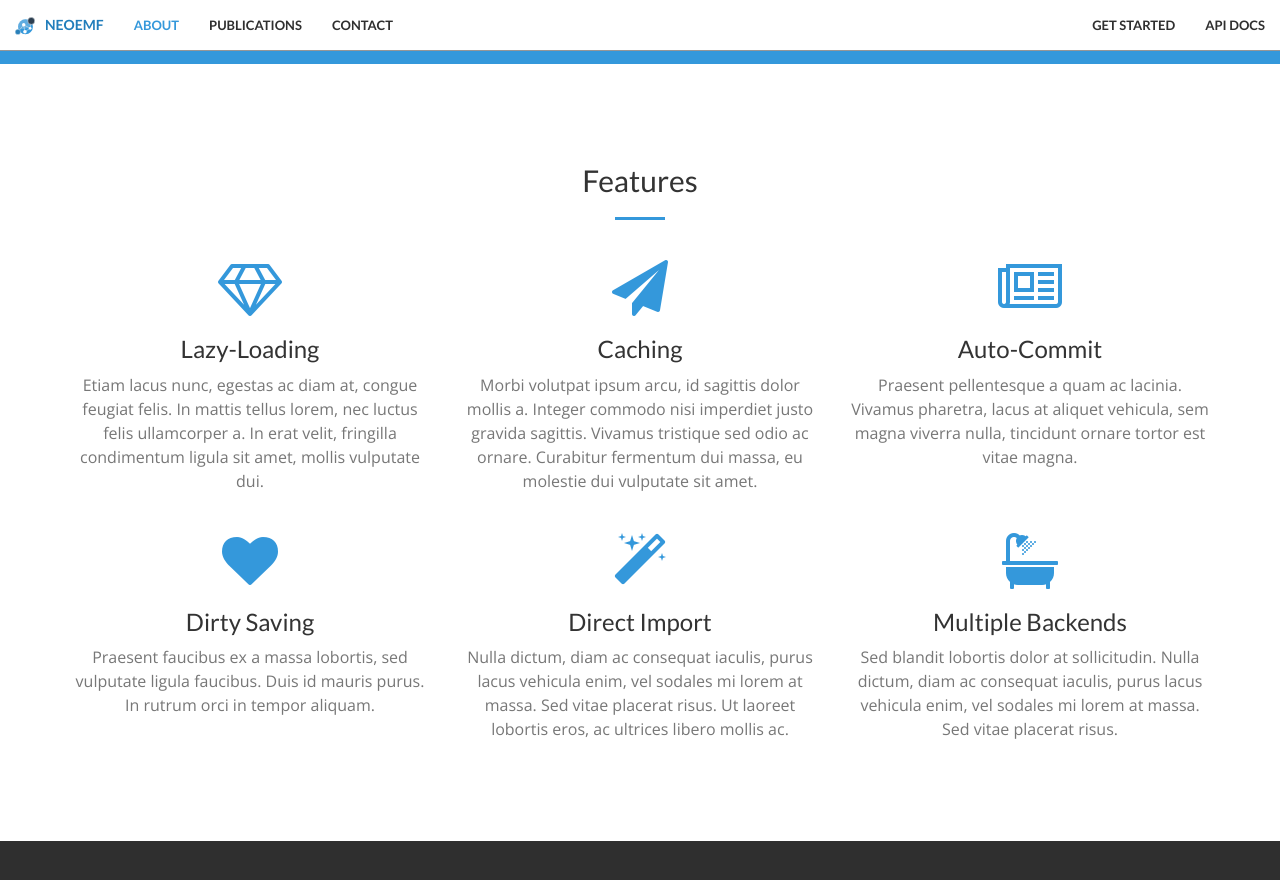
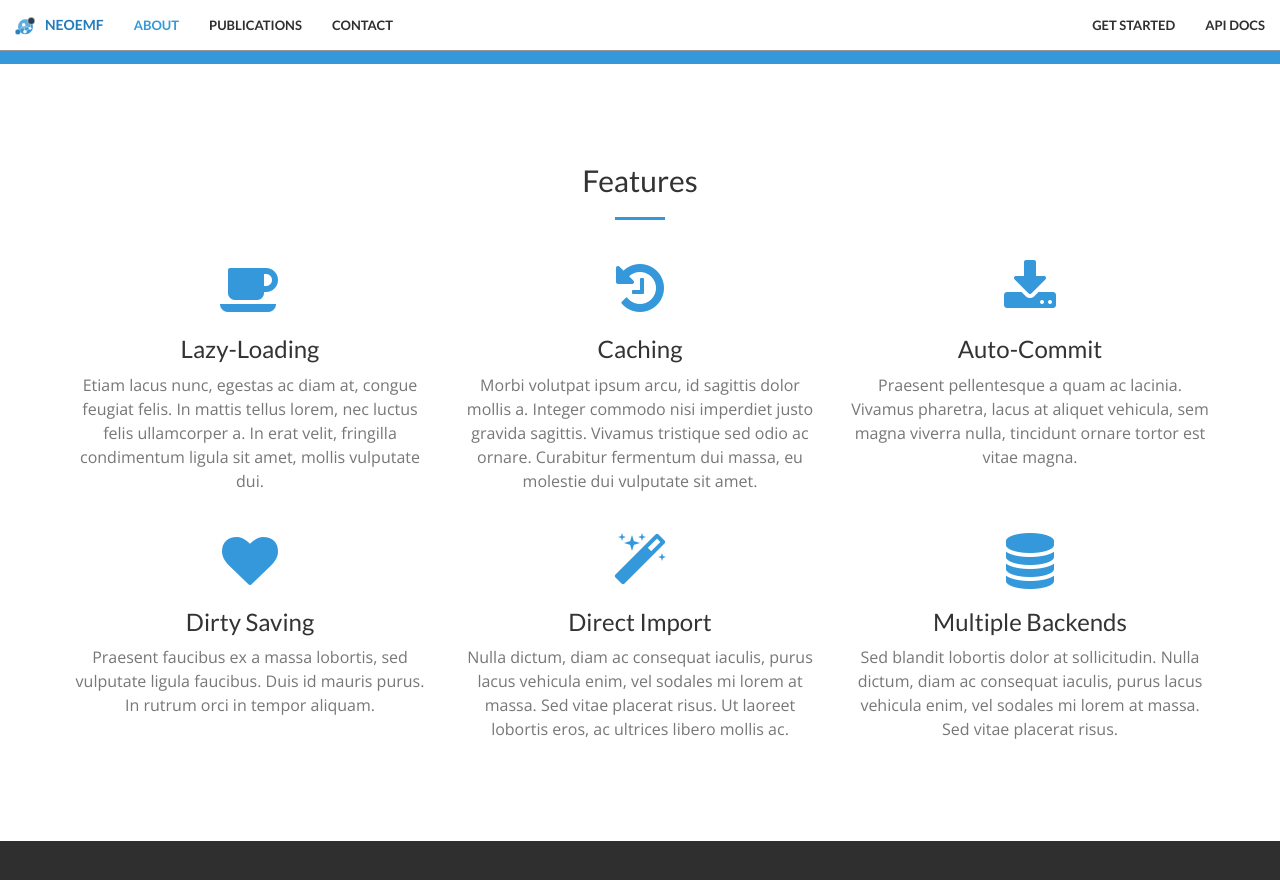
Before and after one commit to atlanmod/NeoEMF-Website, a Jekyll site: the page built from index.html, in a window 1280 px wide and 900 px high, scrolled down 1627 px. Shown: the top 880 px of the window. Built offline with Jekyll 4.4.1, drawn with Linux system fonts in a browser that asks for light colours.

Commit message:
update features icon

```diff
--- a/_includes/features.html
+++ b/_includes/features.html
@@ -11,21 +11,21 @@
         <div class="row">
             <div class="col-lg-4 col-md-4 text-center">
                 <div class="service-box">
-                    <i class="fa fa-4x fa-diamond wow bounceIn text-primary"></i>
+                    <i class="fa fa-4x fa-coffee wow bounceIn text-primary"></i>
                     <h3>Lazy-Loading</h3>
                     <p class="text-muted">Etiam lacus nunc, egestas ac diam at, congue feugiat felis. In mattis tellus lorem, nec luctus felis ullamcorper a. In erat velit, fringilla condimentum ligula sit amet, mollis vulputate dui. </p>
                 </div>
             </div>
             <div class="col-lg-4 col-md-4 text-center">
                 <div class="service-box">
-                    <i class="fa fa-4x fa-paper-plane wow bounceIn text-primary" data-wow-delay=".1s"></i>
+                    <i class="fa fa-4x fa-history wow bounceIn text-primary" data-wow-delay=".1s" aria-hidden="true"></i>
                     <h3>Caching</h3>
                     <p class="text-muted">Morbi volutpat ipsum arcu, id sagittis dolor mollis a. Integer commodo nisi imperdiet justo gravida sagittis. Vivamus tristique sed odio ac ornare. Curabitur fermentum dui massa, eu molestie dui vulputate sit amet.</p>
                 </div>
             </div>
             <div class="col-lg-4 col-md-4 text-center">
                 <div class="service-box">
-                    <i class="fa fa-4x fa-newspaper-o wow bounceIn text-primary" data-wow-delay=".2s"></i>
+                    <i class="fa fa-4x fa-download wow bounceIn text-primary" data-wow-delay=".2s" aria-hidden="true"></i>
                     <h3>Auto-Commit</h3>
                     <p class="text-muted">Praesent pellentesque a quam ac lacinia. Vivamus pharetra, lacus at aliquet vehicula, sem magna viverra nulla, tincidunt ornare tortor est vitae magna.</p>
                 </div>
@@ -34,21 +34,21 @@
         <div class="row">
             <div class="col-lg-4 col-md-4 text-center">
                 <div class="service-box">
-                    <i class="fa fa-4x fa-heart wow bounceIn text-primary" data-wow-delay=".3s"></i>
+                    <i class="fa fa-4x fa-heart wow bounceIn text-primary" data-wow-delay=".3s" aria-hidden="true"></i>
                     <h3>Dirty Saving</h3>
                     <p class="text-muted">Praesent faucibus ex a massa lobortis, sed vulputate ligula faucibus. Duis id mauris purus. In rutrum orci in tempor aliquam.</p>
                 </div>
             </div>
             <div class="col-lg-4 col-md-4 text-center">
                 <div class="service-box">
-                    <i class="fa fa-4x fa-magic wow bounceIn text-primary"></i>
+                    <i class="fa fa-4x fa-magic wow bounceIn text-primary" aria-hidden="true"></i>
                     <h3>Direct Import</h3>
                     <p class="text-muted">Nulla dictum, diam ac consequat iaculis, purus lacus vehicula enim, vel sodales mi lorem at massa. Sed vitae placerat risus. Ut laoreet lobortis eros, ac ultrices libero mollis ac.</p>
                 </div>
             </div>
             <div class="col-lg-4 col-md-4 text-center">
                 <div class="service-box">
-                    <i class="fa fa-4x fa-bath wow bounceIn text-primary" data-wow-delay=".1s"></i>
+                    <i class="fa fa-4x fa-database wow bounceIn text-primary" data-wow-delay=".1s" aria-hidden="true"></i>
                     <h3>Multiple Backends</h3>
                     <p class="text-muted">Sed blandit lobortis dolor at sollicitudin. Nulla dictum, diam ac consequat iaculis, purus lacus vehicula enim, vel sodales mi lorem at massa. Sed vitae placerat risus.</p>
                 </div>
```
